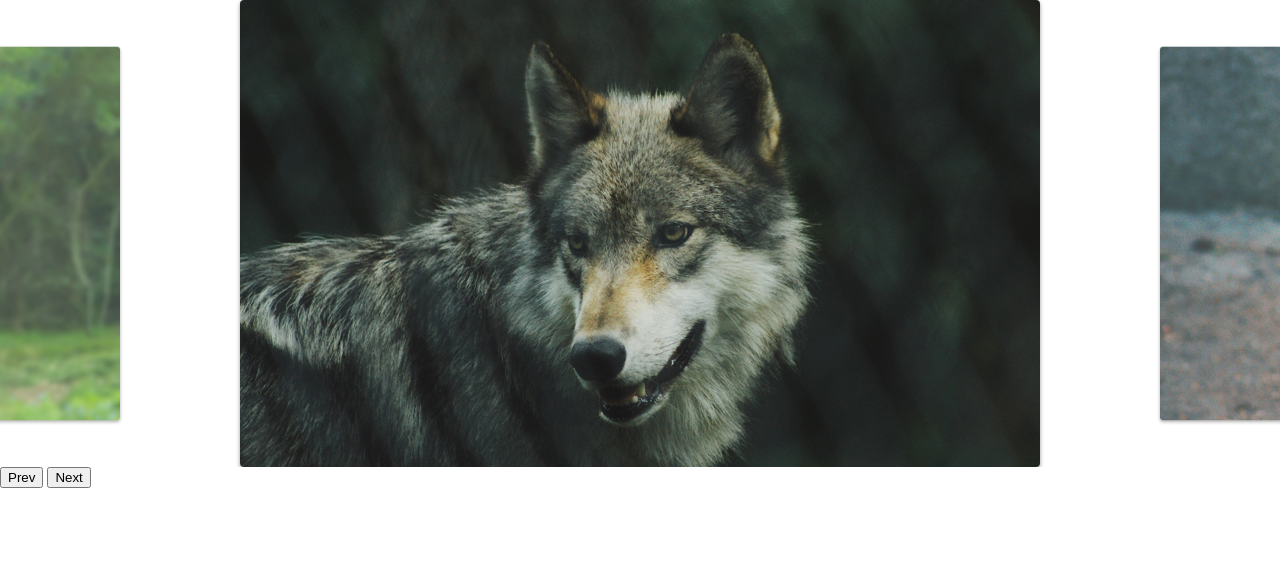
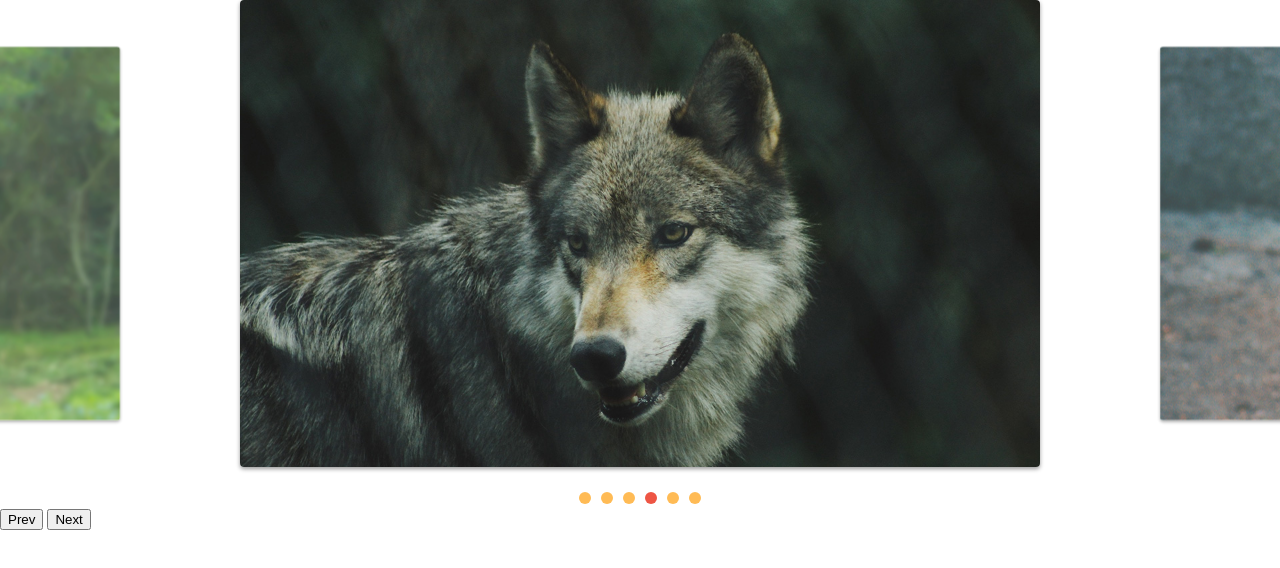
Before and after one commit to Alex-Francisco/slide, a plain HTML site: page index.html in a window 1280 px wide. Drawn offline with Linux system fonts and the light colour scheme.

Commit message:
adicionada paginação por slides

```diff
--- a/css/style.css
+++ b/css/style.css
@@ -42,3 +42,24 @@ img {
     opacity: 1;
     transform: scale(1);
 }
+
+[data-control="slide"] {
+    display: flex;
+    justify-content: center;
+    margin-top: 20px;
+}
+
+[data-control="slide"] li a{
+    display: block;
+    width: 12px;
+    height: 12px;
+    background: #FB5;
+    border-radius: 50%;
+    overflow: hidden;
+    text-indent: -999px;
+    margin: 5px;
+}
+
+[data-control="slide"] li.active a, [data-control="slide"] li a:hover {
+    background: #E54;
+}
--- a/js/script.js
+++ b/js/script.js
@@ -3,3 +3,4 @@ import { SlideNav } from './slide.js';
 const slide = new SlideNav('.slide', '.slide-wrapper');
 slide.init();
 slide.addArrow('.prev', '.next');
+slide.addControl();
--- a/js/slide.js
+++ b/js/slide.js
@@ -10,6 +10,7 @@ export class Slide {
             movement: 0
         }
         this.activeClass = 'active';
+        this.changeEvent = new Event('changeEvent');
     }
 
     transition(active) {
@@ -112,6 +113,7 @@ export class Slide {
         this.slidesIndexNav(index);
         this.dist.finalPosition = activeSlide.position;
         this.changeActiveClass();
+        this.wrapper.dispatchEvent(this.changeEvent);
     }
 
     changeActiveClass() {
@@ -151,6 +153,11 @@ export class Slide {
 }
 
 export class SlideNav extends Slide {
+    constructor(slide, wrapper) {
+        super(slide, wrapper);
+        this.bindControlEvents();
+    }
+
     addArrow(prev, next) {
         this.prevElement = document.querySelector(prev);
         this.nextElement = document.querySelector(next);
@@ -161,4 +168,40 @@ export class SlideNav extends Slide {
         this.prevElement.addEventListener('click', this.activePrevSlide);
         this.nextElement.addEventListener('click', this.activeNextSlide);
     }
+
+    createControl() {
+        const control = document.createElement('ul');
+        control.dataset.control = 'slide';
+
+        this.slideArray.forEach((item, index) => {
+            control.innerHTML += `<li><a href="#slide${index + 1}">${index +1}</a></li>`;
+        });
+        this.wrapper.appendChild(control);
+        return control;
+    }
+
+    eventControl(item, index) {
+        item.addEventListener('click', (event) => {
+            event.preventDefault();
+            this.changeSlide(index);
+        });
+        this.wrapper.addEventListener('changeEvent', this.activeControlItem);
+    }
+
+    activeControlItem() {
+        this.controlArray.forEach(item => item.classList.remove(this.activeClass));
+        this.controlArray[this.index.active].classList.add(this.activeClass);
+    }
+
+    addControl(customControl) {
+        this.control = document.querySelector(customControl) || this.createControl();
+        this.controlArray = [...this.control.children];
+        this.activeControlItem();
+        this.controlArray.forEach(this.eventControl);
+    }
+
+    bindControlEvents() {
+        this.eventControl = this.eventControl.bind(this);
+        this.activeControlItem = this.activeControlItem.bind(this);
+    }
 }
```
